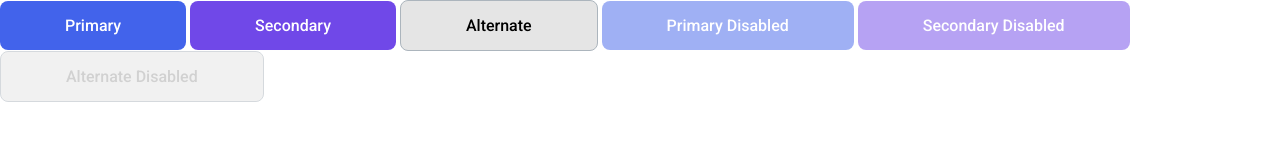
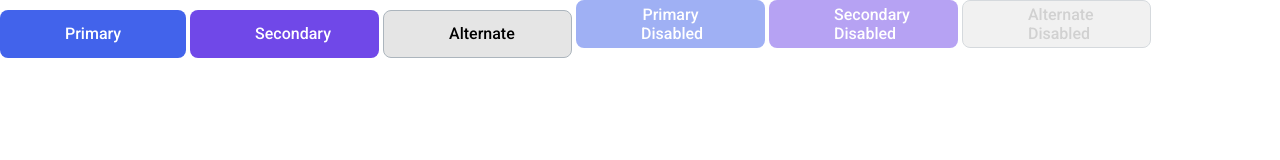
Before and after one commit to js-tasks-ru/htmlcss-20230411_gstratiyj, a website: page 03-lection1/01-button/index.html in a window 1280 px wide. Drawn offline with Linux system fonts and the light colour scheme.

Commit message:
changed height property and set max-width

```diff
--- a/03-lection1/01-button/button.css
+++ b/03-lection1/01-button/button.css
@@ -3,7 +3,9 @@
     --color-primary: #4263EB;
     --color-secondary: #7048E8;
     --color-alternate: #E5E5E5;
-    padding: 15px 65px;
+    padding: 0px 65px;
+    height: 48px;
+    max-width: 189px;
     border-radius: 8px;
     border: none;
     font-family: 'Roboto';
```
